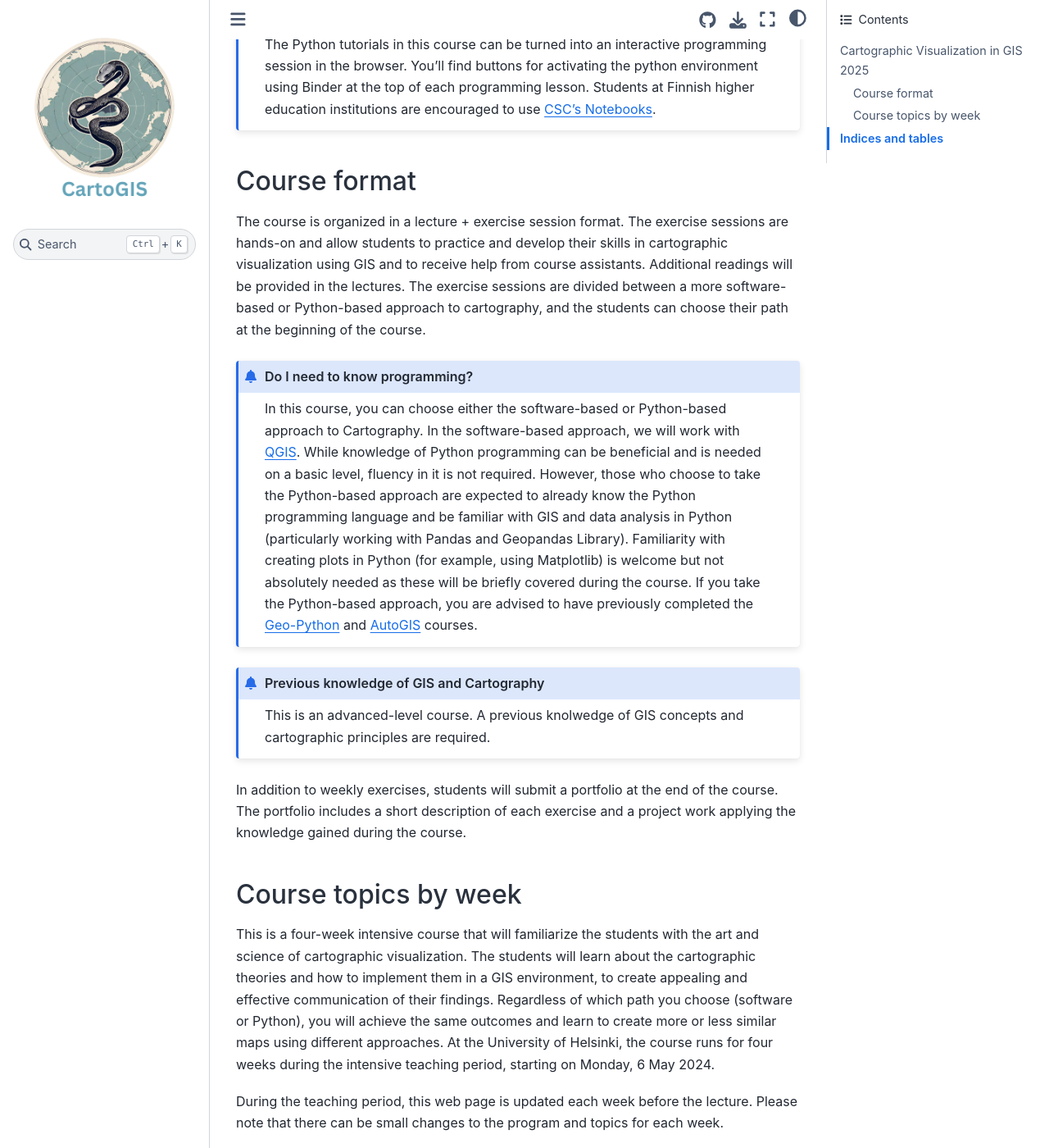
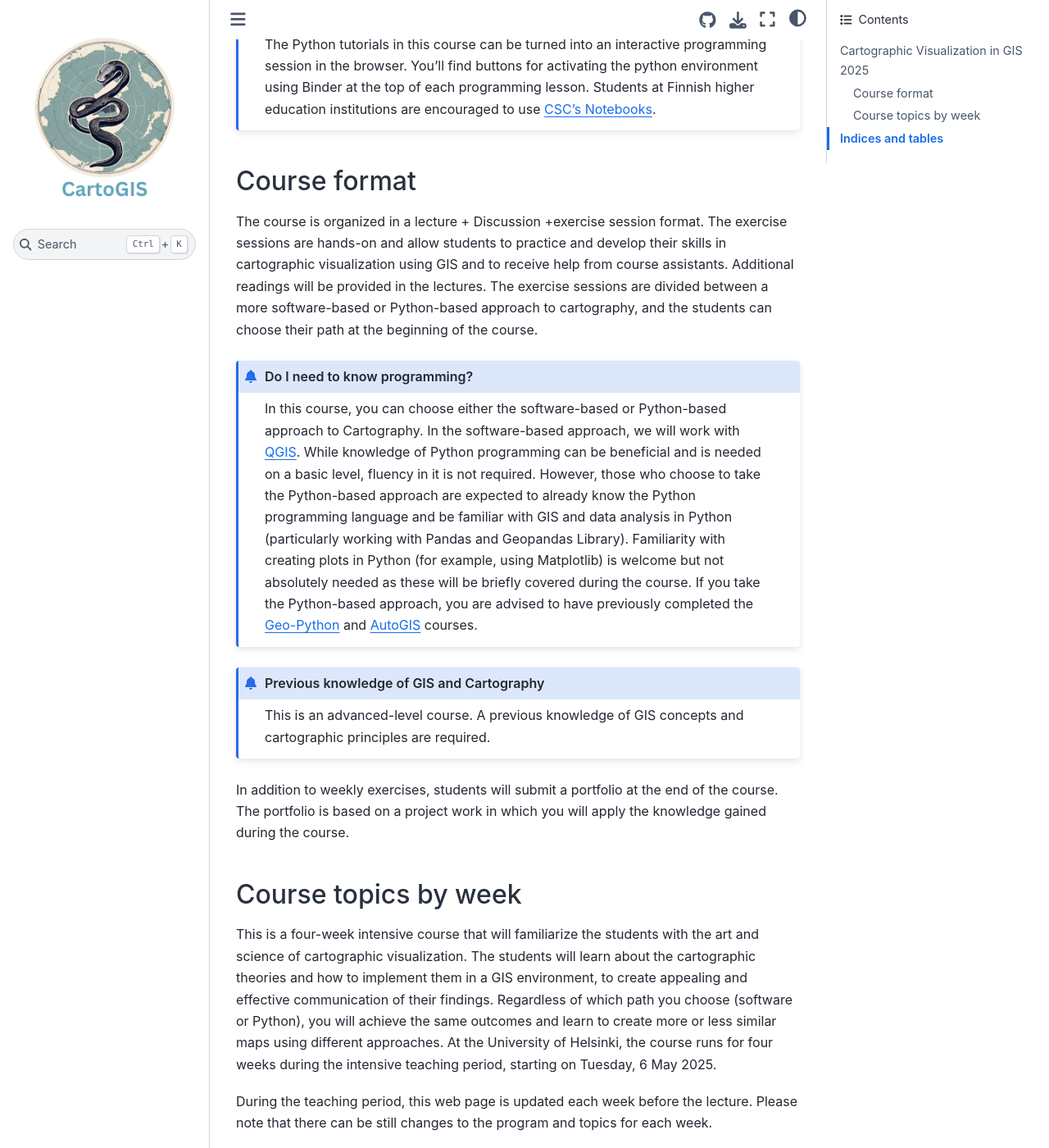
Before and after one commit to Carto-gis/site, a Sphinx documentation site: the page built from docs/index.rst, in a window 1280 px wide and 1400 px high, scrolled down 1288 px. Shown: the whole window at 82% size. Built offline with Sphinx 7.4.7 and the Sphinx Book theme 1.1.4, drawn with Linux system fonts in a browser that asks for light colours; some of the changed text lies outside the part shown.

Commit message:
index updated

```diff
--- a/docs/index.rst
+++ b/docs/index.rst
@@ -47,7 +47,7 @@
 Course format
 -------------
 
-The course is organized in a lecture + exercise session format. The exercise sessions are hands-on and allow students to practice and develop their skills in cartographic visualization using GIS and to receive help from course assistants. Additional readings will be provided in the lectures. The exercise sessions are divided between a more software-based or Python-based approach to cartography, and the students can choose their path at the beginning of the course.
+The course is organized in a lecture + Discussion +exercise session format. The exercise sessions are hands-on and allow students to practice and develop their skills in cartographic visualization using GIS and to receive help from course assistants. Additional readings will be provided in the lectures. The exercise sessions are divided between a more software-based or Python-based approach to cartography, and the students can choose their path at the beginning of the course.
 
 
 
@@ -59,31 +59,32 @@
 
 .. admonition:: Previous knowledge of GIS and Cartography
 
-      This is an advanced-level course. A previous knolwedge of GIS concepts and cartographic principles are required.
+      This is an advanced-level course. A previous knowledge of GIS concepts and cartographic principles are required.
 
 
 
-In addition to weekly exercises, students will submit a portfolio at the end of the course. The portfolio includes a short description of each exercise and a project work applying the knowledge gained during the course.
+In addition to weekly exercises, students will submit a portfolio at the end of the course. The portfolio is based on a project work in which you will apply the knowledge gained during the course.
 
 Course topics by week
 ---------------------
 
-This is a four-week intensive course that will familiarize the students with the art and science of cartographic visualization. The students will learn about the cartographic theories and how to implement them in a GIS environment, to create appealing and effective communication of their findings. Regardless of which path you choose (software or Python), you will achieve the same outcomes and learn to create more or less similar maps using different approaches. At the University of Helsinki, the course runs for four weeks during the intensive teaching period, starting on Monday, 6 May 2024.
+This is a four-week intensive course that will familiarize the students with the art and science of cartographic visualization. The students will learn about the cartographic theories and how to implement them in a GIS environment, to create appealing and effective communication of their findings. Regardless of which path you choose (software or Python), you will achieve the same outcomes and learn to create more or less similar maps using different approaches. At the University of Helsinki, the course runs for four weeks during the intensive teaching period, starting on Tuesday, 6 May 2025.
 
-During the teaching period, this web page is updated each week before the lecture. Please note that there can be small changes to the program and topics for each week.
+During the teaching period, this web page is updated each week before the lecture. Please note that there can be still changes to the program and topics for each week.
 
 +------+------------------------------------------------------------+------------------------------------------------------+----------------------------------------------+
 | Week | Lecture theme                                              | Tutorial                                             | Discussion                                   |
 +======+============================================================+======================================================+==============================================+
-| 1    | Introduction, cartography as an art                        | Map making 101: colors, layout                       | Cartography as an art, projections           |
+| 1    | Introduction, cartography as an art                        | Map making 101: colors, layout                       | Introduction and expectations               |
 +------+------------------------------------------------------------+------------------------------------------------------+----------------------------------------------+
-| 2    | The digital turn and geospatial data, color theory         | Static maps, PPGIS                                   | Colors in maps, visual hierarchy             |
+| 2    | The digital turn and geospatial data, color theory         | Static maps, PPGIS                                   | Cartography as an art, projections           |
 +------+------------------------------------------------------------+------------------------------------------------------+----------------------------------------------+
-| 3    | Cartographic Story Telling and Critical cartography Theory | Visualizing big geospatial data,                     | Story telling with geospatial data           |
-|      | (Franz-Benjamin Mocnik)                                    | Non-cartographic visualization                       |                                              |
+| 3    | Map making, geovisualization, and user experience          | Visualizing big geospatial data,                    | Story telling with geospatial data           |
+|      | (Pyry Kettunen)                                             | Non-cartographic visualization                      |                                              |
 +------+------------------------------------------------------------+------------------------------------------------------+----------------------------------------------+
-| 4    | Map media, tools, and future directions                    | Interactive visualization, mapping time, other tools | AI and future of cartography (portfolios)    |
+| 4    | Map media, tools, and future directions                    | Interactive visualization, mapping time, other tools| AI and future of cartography (portfolios)    |
 +------+------------------------------------------------------------+------------------------------------------------------+----------------------------------------------+
+
 
 
 
```
